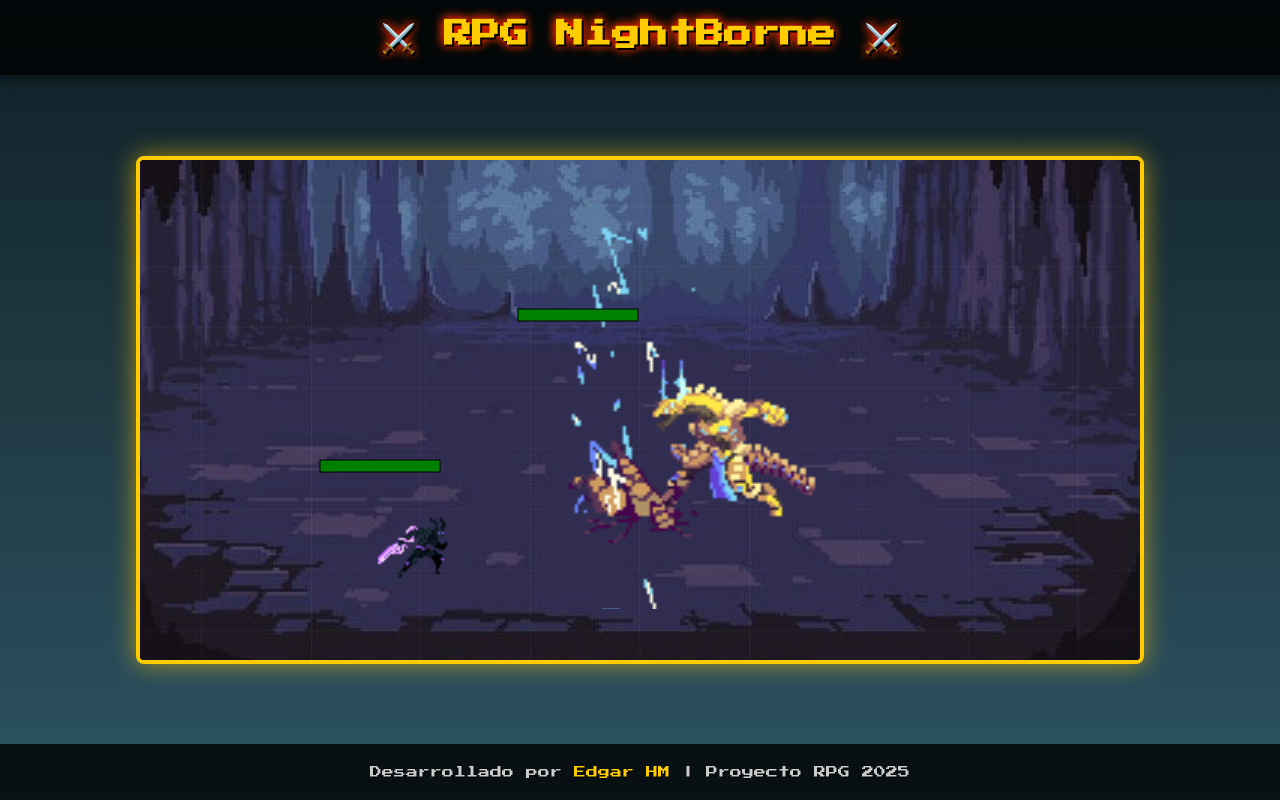
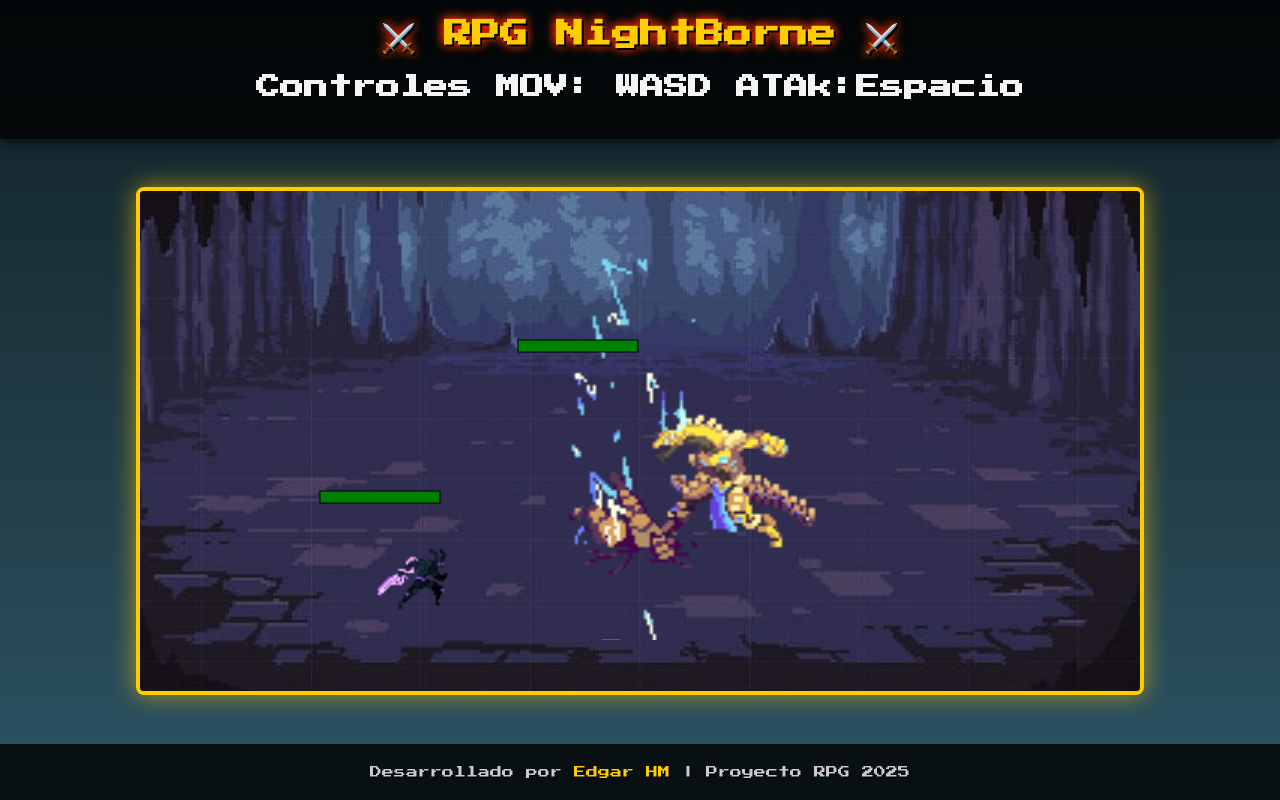
Before and after one commit to Flanconer/NightBorn, a plain HTML site: page index.html in a window 1280 px wide. Drawn offline with Linux system fonts and the light colour scheme.

Commit message:
Add files via upload

```diff
--- a/index.html
+++ b/index.html
@@ -13,6 +13,7 @@
     <!-- Título del juego -->
     <header class="game-header">
       <h1>⚔️ RPG NightBorne ⚔️</h1>
+      <h2>Controles MOV: WASD  ATAk:Espacio</h2>
     </header>
 
     <!-- Canvas del juego -->
```
